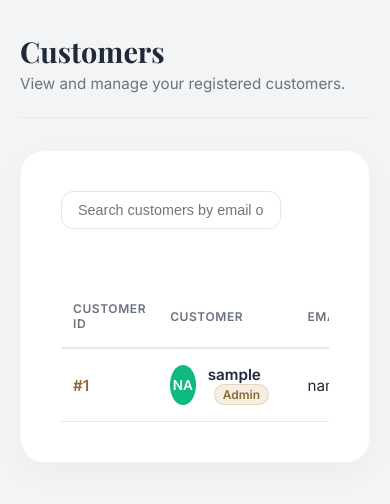
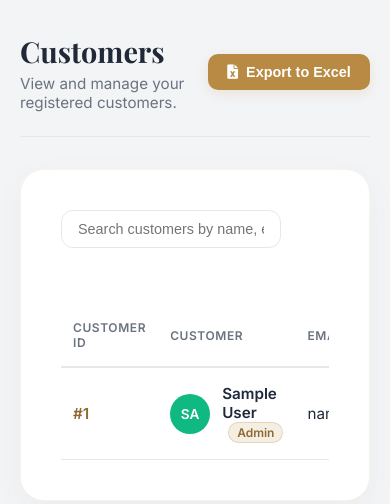
Before and after one commit to mynexasolutions-spec/dadson, a Flask app: page /admin/customers in a window 390 px wide. Shown: the part 78-582 px from the top of the page. Run offline with Flask 3, Linux system fonts and the light colour scheme; the visitor is signed in with stand-in values (Sample User, id 1); tables that the repository leaves empty hold one stand-in row (values such as "Sample post"); parts of the project's set-up code (start-up, migrations or seed data) failed here and were passed over; some libraries are stand-ins or nearby versions.

Commit message:
Add phone column and Excel export to customers page

```diff
--- a/templates/admin/customers.html
+++ b/templates/admin/customers.html
@@ -6,12 +6,17 @@
         <h1>Customers</h1>
         <p>View and manage your registered customers.</p>
     </div>
+    <div class="header-right">
+        <button onclick="exportToExcel()" class="btn-primary" style="display:flex;align-items:center;gap:8px;padding:0.6rem 1.2rem;background:linear-gradient(135deg,#b88a44,#d2b276);color:#fff;border:none;border-radius:10px;font-weight:600;cursor:pointer;font-size:0.9rem;">
+            <i class="fas fa-file-excel"></i> Export to Excel
+        </button>
+    </div>
 </div>
 
 <div class="section-card">
     <div class="table-filters">
         <div class="search-input">
-            <input type="text" id="customerSearch" placeholder="Search customers by email or name...">
+            <input type="text" id="customerSearch" placeholder="Search customers by name, email or phone...">
         </div>
     </div>
 
@@ -22,6 +27,7 @@
                     <th>Customer ID</th>
                     <th>Customer</th>
                     <th>Email</th>
+                    <th>Phone</th>
                     <th>Joined Date</th>
                     <th>Total Orders</th>
                     <th>Actions</th>
@@ -29,22 +35,26 @@
             </thead>
             <tbody>
                 {% for user in users %}
+                {% set is_phone_user = user.email and '@dadson.internal' in user.email %}
+                {% set display_name = user.full_name or user.username or (user.phone if is_phone_user else user.email.split('@')[0]) %}
+                {% set avatar_letters = display_name[0:2].upper() if display_name else 'U?' %}
                 <tr>
                     <td><strong style="color: #8e6a34;">#{{ user.id }}</strong></td>
                     <td>
                         <div class="user-cell">
                             <div class="avatar-circle" style="background: {{ ['#f59e0b', '#4f46e5', '#10b981', '#ef4444'] | random }};">
-                                {{ user.email[0:2].upper() }}
+                                {{ avatar_letters }}
                             </div>
                             <div class="user-meta">
-                                <strong>{{ user.username or user.email.split('@')[0] }}</strong>
+                                <strong>{{ display_name }}</strong>
                                 {% if user.is_admin %}
                                 <span class="badge-tag" style="background: rgba(184, 138, 68, 0.15); color: #8e6a34; font-size: 0.75rem; padding: 2px 8px; margin-left: 6px; border: 1px solid rgba(184, 138, 68, 0.25); display: inline-block; vertical-align: middle;">Admin</span>
                                 {% endif %}
                             </div>
                         </div>
                     </td>
-                    <td>{{ user.email }}</td>
+                    <td>{{ '' if is_phone_user else user.email }}</td>
+                    <td>{{ user.phone or '—' }}</td>
                     <td>{{ user.join_date.strftime('%b %Y') if user.join_date else 'Oct 2023' }}</td>
                     <td><span class="badge-tag">{{ user.orders|length }}</span></td>
                     <td>
@@ -67,6 +77,13 @@
 </div>
 
 <style>
+    .page-header {
+        display: flex;
+        align-items: center;
+        justify-content: space-between;
+        flex-wrap: wrap;
+        gap: 1rem;
+    }
     .user-cell {
         display: flex;
         align-items: center;
@@ -82,6 +99,7 @@
         color: #fff;
         font-weight: 700;
         font-size: 0.85rem;
+        flex-shrink: 0;
     }
     .user-meta strong {
         color: #1e293b;
@@ -104,20 +122,36 @@
     }
 </style>
 
+<script src="https://cdnjs.cloudflare.com/ajax/libs/xlsx/0.18.5/xlsx.full.min.js"></script>
 <script>
     document.getElementById('customerSearch').addEventListener('keyup', function() {
         const query = this.value.toLowerCase();
         const rows = document.querySelectorAll('#customersTable tbody tr');
-
         rows.forEach(row => {
-            const name = row.querySelector('.user-meta strong').textContent.toLowerCase();
-            const email = row.cells[1].textContent.toLowerCase();
-            if (name.includes(query) || email.includes(query)) {
-                row.style.display = '';
-            } else {
-                row.style.display = 'none';
-            }
+            const text = row.textContent.toLowerCase();
+            row.style.display = text.includes(query) ? '' : 'none';
         });
     });
+
+    function exportToExcel() {
+        const rows = document.querySelectorAll('#customersTable tbody tr');
+        const data = [['Customer ID', 'Name', 'Email', 'Phone', 'Joined Date', 'Total Orders']];
+        rows.forEach(row => {
+            const cells = row.querySelectorAll('td');
+            data.push([
+                cells[0].innerText.replace('#', '').trim(),
+                cells[1].querySelector('.user-meta strong').innerText.trim(),
+                cells[2].innerText.trim(),
+                cells[3].innerText.trim(),
+                cells[4].innerText.trim(),
+                cells[5].innerText.trim(),
+            ]);
+        });
+        const ws = XLSX.utils.aoa_to_sheet(data);
+        ws['!cols'] = [{ wch: 12 }, { wch: 25 }, { wch: 30 }, { wch: 15 }, { wch: 15 }, { wch: 12 }];
+        const wb = XLSX.utils.book_new();
+        XLSX.utils.book_append_sheet(wb, ws, 'Customers');
+        XLSX.writeFile(wb, 'dadson_customers.xlsx');
+    }
 </script>
 {% endblock %}
```
